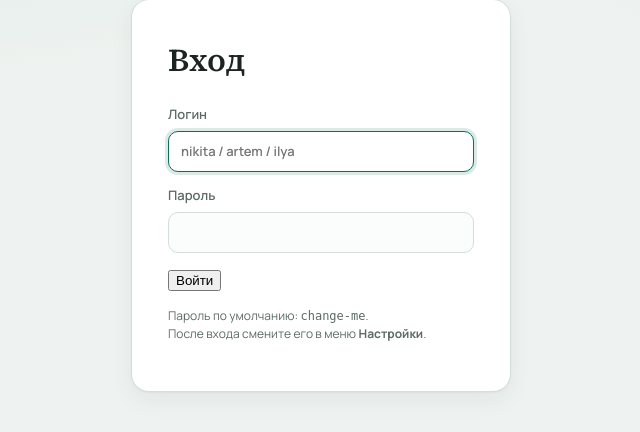
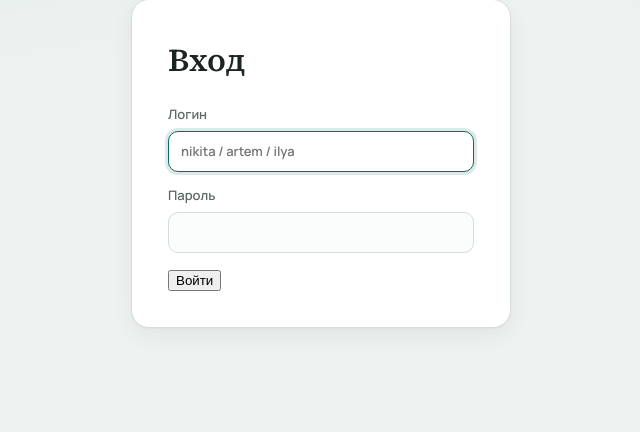
Before and after one commit to karpenko-chernikov/tyuf-tyue-zadachi, a FastAPI app: page /login in a window 1280 px wide. Shown: the part 109-541 px from the top of the page, without its empty margins (319-959 px from the left). Run offline with FastAPI, Linux system fonts and the light colour scheme.

Commit message:
Make README portfolio-friendly and drop public password hints.
Co-authored-by: Cursor <cursoragent@cursor.com>

```diff
--- a/app/templates/login.html
+++ b/app/templates/login.html
@@ -9,9 +9,5 @@
     <label>Пароль<input type="password" name="password" required></label>
     <button type="submit">Войти</button>
   </form>
-  <p class="muted small" style="margin-top:16px">
-    Пароль по умолчанию: <code>change-me</code>.<br>
-    После входа смените его в меню <strong>Настройки</strong>.
-  </p>
 </div>
 {% endblock %}
```
Also changed, not shown: README.md.
